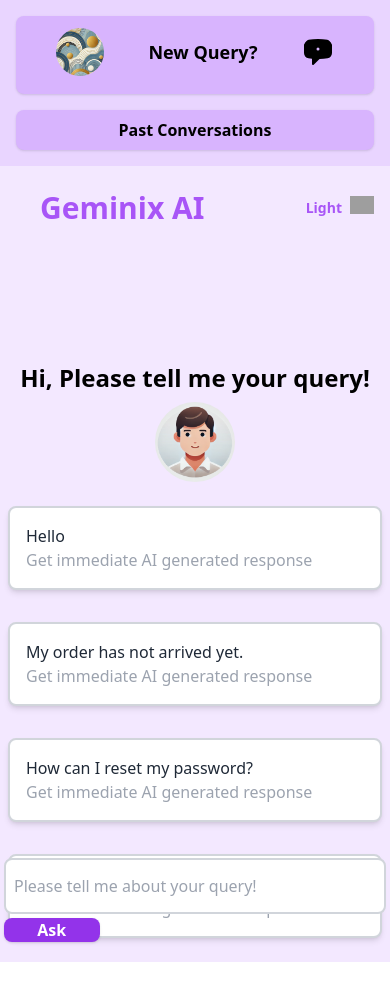
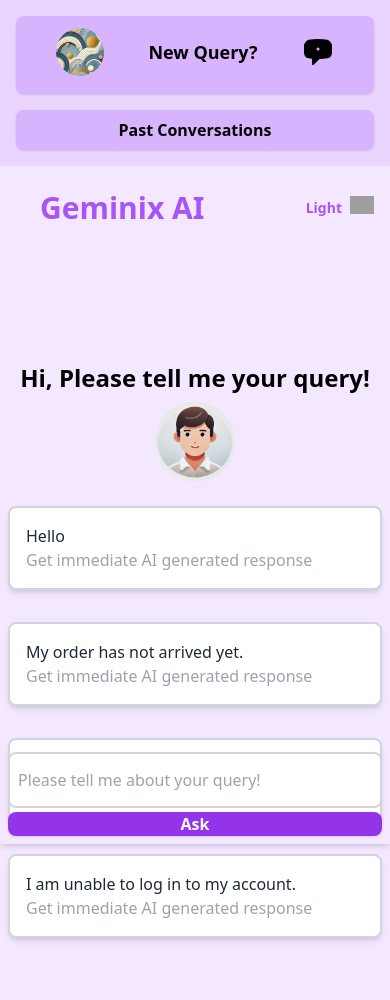
Before and after one commit to vshivam05/Geminix_AI, a React (Vite) app: page / in a window 390 px wide. Shown: the top 1000 px of the page. Before the commit the page ends 962 px from the top, so only its background shows below. Built offline with nearby package versions, Linux system fonts and the light colour scheme; no server answers; grey boxes are pictures that could not be loaded.

Commit message:
fixed button responsivness

```diff
--- a/src/Components/Homepage.jsx
+++ b/src/Components/Homepage.jsx
@@ -209,7 +209,7 @@ const Homepage = (props) => {
                 />
               </div>
 
-              <div className="defaultQues mb-4 md:mb-6 mt-4 w-full">
+              <div className="defaultQues mb-4 md:mb-6 mt-4 w-full overflow-y-auto max-h-[calc(100vh-150px)] pb-24">
                 <div className="grid grid-cols-1 md:grid-cols-2 gap-4 w-full">
                   {DefaultQuesJson.map((ques) => (
                     <DefaultQuestion
@@ -227,7 +227,7 @@ const Homepage = (props) => {
             HomepageData && <QuestionAnswer data={HomepageData} />
           )}
 
-          <div className="flex flex-col md:flex-row  w-full  bottom-0 mb-4 gap-1 absolute p-1">
+          <div className="fixed bottom-0 w-3/4 md:w-3/4 w-full  p-2 shadow-md flex flex-col md:flex-row gap-1 z-50">
             <div className="w-full md:w-3/4">
               <input
                 type="text"
@@ -242,7 +242,7 @@ const Homepage = (props) => {
                 }}
               />
             </div>
-            <div className="flex w-1/4 ">
+            <div className="flex md:w-1/4 w-full  ">
               <button
                 data-testid="ask-button-main"
                 type="button"
```
